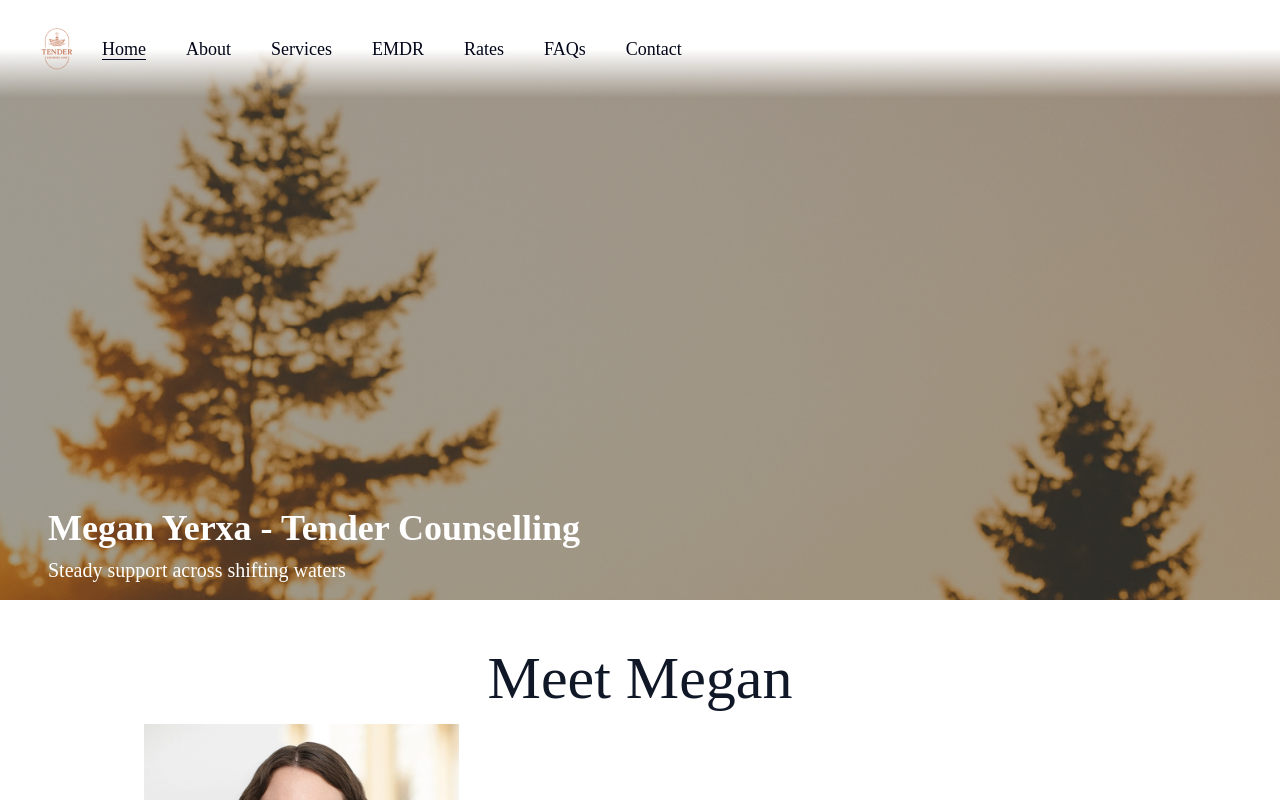
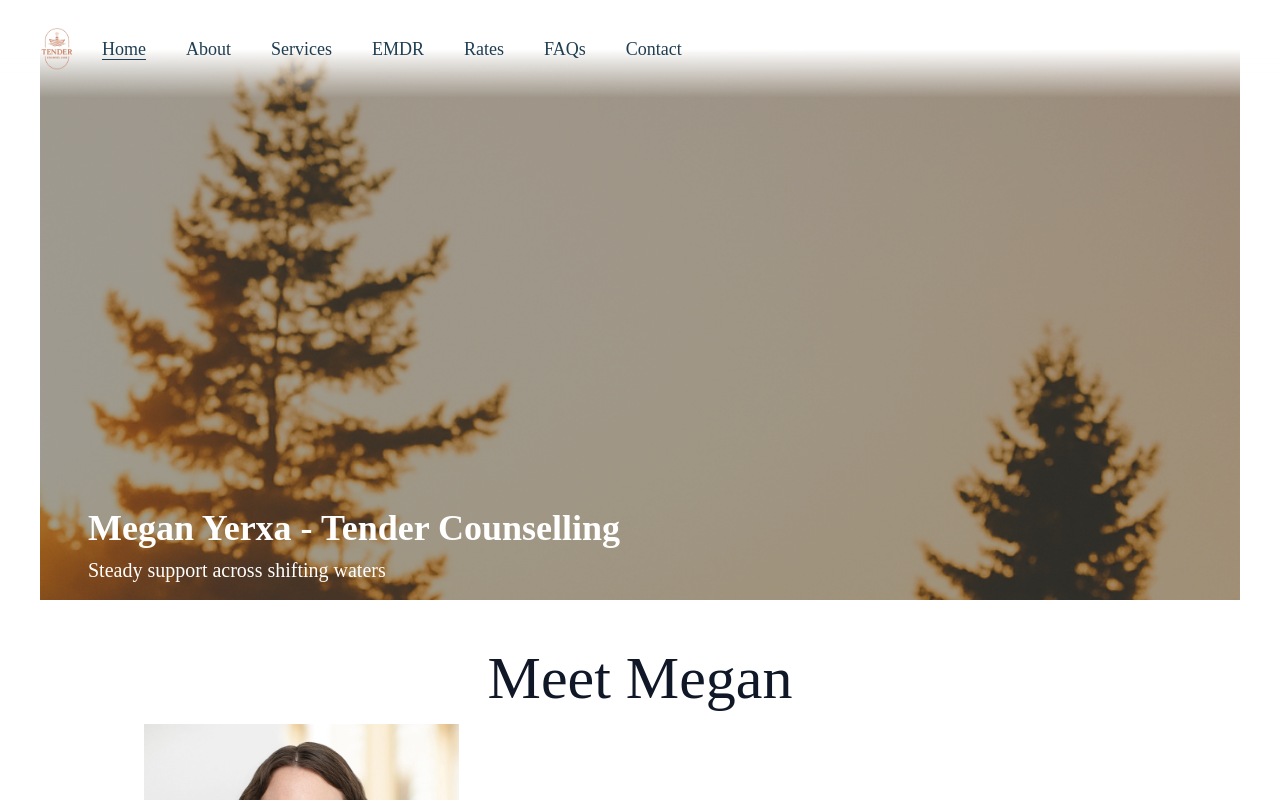
Before and after one commit to alexcoticehn/tender-ui, a Next.js app: page / in a window 1280 px wide. Shown: the top 800 px of the page. Built offline with nearby package versions, Linux system fonts and the light colour scheme; a web font is replaced by a local one.

Commit message:
update size and spacing globals along with color palette

```diff
--- a/src/styles/globals.css
+++ b/src/styles/globals.css
@@ -46,37 +46,37 @@
 
 :root {
   --radius: 0.625rem;
-  --background: oklch(1 0 0);
-  --foreground: oklch(0.129 0.042 264.695);
-  --card: oklch(1 0 0);
-  --card-foreground: oklch(0.129 0.042 264.695);
-  --popover: oklch(1 0 0);
-  --popover-foreground: oklch(0.129 0.042 264.695);
-  --primary: oklch(0.208 0.042 265.755);
-  --primary-foreground: oklch(0.984 0.003 247.858);
-  --secondary: oklch(0.968 0.007 247.896);
-  --secondary-foreground: oklch(0.208 0.042 265.755);
-  --muted: oklch(0.968 0.007 247.896);
-  --muted-foreground: oklch(0.554 0.046 257.417);
-  --accent: oklch(0.968 0.007 247.896);
-  --accent-foreground: oklch(0.208 0.042 265.755);
-  --destructive: oklch(0.577 0.245 27.325);
-  --border: oklch(0.929 0.013 255.508);
-  --input: oklch(0.929 0.013 255.508);
-  --ring: oklch(0.704 0.04 256.788);
-  --chart-1: oklch(0.646 0.222 41.116);
-  --chart-2: oklch(0.6 0.118 184.704);
-  --chart-3: oklch(0.398 0.07 227.392);
-  --chart-4: oklch(0.828 0.189 84.429);
-  --chart-5: oklch(0.769 0.188 70.08);
-  --sidebar: oklch(0.984 0.003 247.858);
-  --sidebar-foreground: oklch(0.129 0.042 264.695);
-  --sidebar-primary: oklch(0.208 0.042 265.755);
-  --sidebar-primary-foreground: oklch(0.984 0.003 247.858);
-  --sidebar-accent: oklch(0.968 0.007 247.896);
-  --sidebar-accent-foreground: oklch(0.208 0.042 265.755);
-  --sidebar-border: oklch(0.929 0.013 255.508);
-  --sidebar-ring: oklch(0.704 0.04 256.788);
+  --background: #FFFFFF;
+  --foreground: #1F3E52;
+  --card: #F0EDE5;
+  --card-foreground: #1F3E52;
+  --popover: #FFFFFF;
+  --popover-foreground: #1F3E52;
+  --primary: #A55D35;
+  --primary-foreground: #FFFFFF;
+  --secondary: #5C7A68;
+  --secondary-foreground: #FFFFFF;
+  --muted: #D9D2C7;
+  --muted-foreground: #1F3E52;
+  --accent: #C196AB;
+  --accent-foreground: #FFFFFF;
+  --destructive: #A64253;
+  --border: #D9D2C7;
+  --input: #FFFFFF;
+  --ring: #A55D35;
+  --chart-1: #A55D35;
+  --chart-2: #5C7A68;
+  --chart-3: #3A5F70;
+  --chart-4: #C196AB;
+  --chart-5: #D4A574;
+  --sidebar: #F0EDE5;
+  --sidebar-foreground: #1F3E52;
+  --sidebar-primary: #A55D35;
+  --sidebar-primary-foreground: #FFFFFF;
+  --sidebar-accent: #5C7A68;
+  --sidebar-accent-foreground: #FFFFFF;
+  --sidebar-border: #D9D2C7;
+  --sidebar-ring: #A55D35;
 }
 
 .dark {
@@ -118,6 +118,12 @@
     @apply border-border outline-ring/50;
   }
   body {
-    @apply bg-background text-foreground;
+    @apply bg-background text-foreground px-4 md:px-6 lg:px-10;
   }
 }
+
+@layer components {
+  .full-width {
+    @apply -mx-4 md:-mx-6 lg:-mx-10;
+  }
+}
--- a/tailwind.config.ts
+++ b/tailwind.config.ts
@@ -8,6 +8,9 @@ const config: Config = {
   ],
   theme: {
     extend: {
+      maxWidth: {
+        container: '1280px',
+      },
       fontFamily: {
         primary: "['Montserrat', 'sans-serif']",
         accent: "['Nothing You Could Do', 'cursive']",
```
Also changed, not shown: 1 other file (tests, documents, lock files or other folders).
